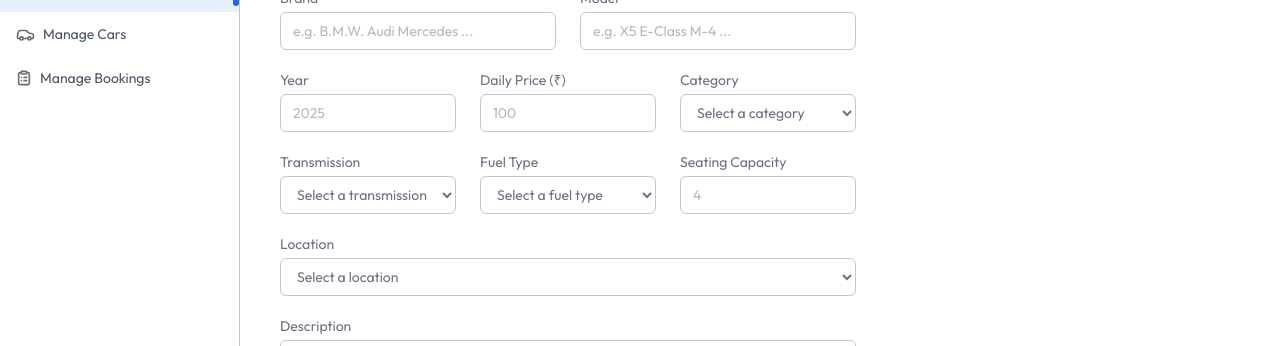
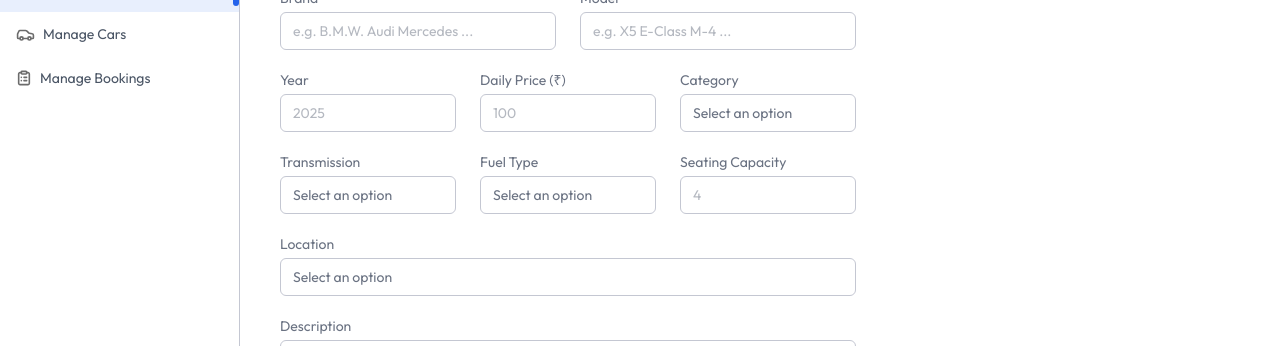
Before and after one commit to bharat-code99/car-rental, a React (Vite) app in the folder frontend/: page /owner/add-car in a window 1280 px wide. Shown: the part 281-627 px from the top of the page. Built offline with nearby package versions, Linux system fonts and the light colour scheme.

Commit message:
Completed Frontend

```diff
--- a/frontend/src/App.tsx
+++ b/frontend/src/App.tsx
@@ -3,6 +3,7 @@ import Navbar from "./components/Navbar";
 import { Route, Routes, useLocation } from "react-router";
 import Footer from "./components/Footer";
 import Loader from "./components/Loader";
+import Login from "./components/Login";
 
 const Home = lazy(() => import("./pages/Home"));
 const CarDetails = lazy(() => import("./pages/CarDetails"));
@@ -15,11 +16,12 @@ const ManageBookings = lazy(() => import("./pages/owner/ManageBookings"));
 const AddCar = lazy(() => import("./pages/owner/AddCar"));
 
 export default function App() {
-  const [_, setShowLogin] = useState(false);
+  const [showLogin, setShowLogin] = useState(false);
   const isOwnerPath = useLocation().pathname.startsWith("/owner");
 
   return (
     <>
+      {showLogin && <Login setShowLogin={setShowLogin}/>}
       {!isOwnerPath && <Navbar setShowLogin={setShowLogin} />}
 
       <Suspense fallback={<Loader />}>
--- a/frontend/src/components/CarCard.tsx
+++ b/frontend/src/components/CarCard.tsx
@@ -2,7 +2,6 @@ import { useNavigate } from "react-router";
 import { assets } from "../assets/assets";
 
 export default function CarCard({car}:any){
-  const currency = import.meta.env.VITE_CURRENCY;
   const navigate = useNavigate();
 
   return(
@@ -16,7 +15,7 @@ export default function CarCard({car}:any){
           Available Now
         </p>}
         <div className="absolute bottom-4 right-4 bg-black/80 backdrop-blur-sm text-white px-3 py-2 rounded-lg">
-          <span className="font-semibold">{currency}{car.pricePerDay}</span>
+          <span className="font-semibold">₹{car.pricePerDay}</span>
           <span className="text-sm text-white/80"> / day</span>
         </div>
       </div>
--- /dev/null
+++ b/frontend/src/components/SelectInput.tsx
@@ -0,0 +1,64 @@
+import { useState, useRef, useEffect } from "react";
+
+type OptionsType = {
+  value: string;
+  label: string;
+};
+
+type PropType = {
+  label: string;
+  value: string;
+  onUpdate: (val: string) => void;
+  required: boolean;
+  options: OptionsType[];
+};
+
+export default function SelectInput({ label, value, onUpdate, options }: PropType) {
+  const [open, setOpen] = useState(false);
+  const ref = useRef<HTMLDivElement>(null);
+
+  useEffect(() => {
+    const handleClickOutside = (event: MouseEvent) => {
+      if (ref.current && !ref.current.contains(event.target as Node)) {
+        setOpen(false);
+      }
+    };
+
+    if (open) {
+      document.addEventListener("mousedown", handleClickOutside);
+      return () => document.removeEventListener("mousedown", handleClickOutside);
+    }
+  }, [open]);
+
+  const handleOptionClick = (val: string) => {
+    onUpdate(val);
+    setOpen(false);
+  };
+
+  return (
+    <div className="flex flex-col w-full">
+      <label>{label}</label>
+      <div ref={ref} className="relative">
+        <button
+          onClick={() => setOpen(!open)}
+          className="w-full px-3 py-2 mt-1 border border-borderColor rounded-md outline-none transition-all duration-300 hover:shadow-xs hover:shadow-borderColor text-left bg-white"
+        >
+          {value || "Select an option"}
+        </button>
+        {open && (
+          <div className="absolute top-full left-0 right-0 border border-borderColor bg-white z-10">
+            {options.map((option, idx) => (
+              <div
+                className="w-full px-3 py-2 border-b border-borderColor hover:bg-gray-100 cursor-pointer"
+                key={idx}
+                onClick={() => handleOptionClick(option.value)}
+              >
+                {option.label}
+              </div>
+            ))}
+          </div>
+        )}
+      </div>
+    </div>
+  );
+}
--- /dev/null
+++ b/frontend/src/components/TextInput.tsx
@@ -0,0 +1,33 @@
+import type { ChangeEvent } from "react";
+
+type InputProps = {
+  label: string;
+  type: string;
+  placeholder?: string;
+  required: boolean;
+  value: string;
+  onUpdate: (e: ChangeEvent<HTMLInputElement>) => void;
+};
+
+export default function TextInput({
+  label,
+  type,
+  placeholder,
+  required=false,
+  value,
+  onUpdate,
+}: InputProps) {
+  return (
+    <div className="flex flex-col w-full">
+      <label>{label}</label>
+      <input
+        type={type}
+        placeholder={placeholder}
+        required={required}
+        value={value}
+        onChange={onUpdate}
+        className="px-3 py-2 mt-1 border border-borderColor rounded-md outline-none transition-all duration-300 focus:shadow-xs focus:shadow-borderColor"
+      />
+    </div>
+  );
+}
--- a/frontend/src/pages/CarDetails.tsx
+++ b/frontend/src/pages/CarDetails.tsx
@@ -25,7 +25,6 @@ export default function CarDetails() {
   const [car, setCar] = useState<Car | undefined>();
   const { id } = useParams();
   const navigate = useNavigate();
-  const currency = import.meta.env.VITE_CURRENCY;
 
   useEffect(() => {
     setCar(dummyCarData.find((car) => car._id === id));
@@ -115,8 +114,7 @@ export default function CarDetails() {
           className="shadow-lg h-max sticky top-18 rounded-xl p-6 space-y-6 text-gray-500"
         >
           <p className="flex items-center justify-between text-2xl text-gray-800 font-semibold">
-            {currency}
-            {car.pricePerDay}{" "}
+            ₹{car.pricePerDay}{" "}
             <span className="text-base text-gray-400 font-normal">
               per day
             </span>{" "}
--- a/frontend/src/pages/MyBookings.tsx
+++ b/frontend/src/pages/MyBookings.tsx
@@ -48,7 +48,6 @@ const defalutBookingData = [
 
 export default function MyBookings() {
   const [bookings, setBookings] = useState<BookingData[]>(defalutBookingData);
-  const currency = import.meta.env.VITE_CURRENCY;
   const fetchMyBookings = () => {
     setBookings(dummyMyBookingsData);
   };
@@ -127,8 +126,7 @@ export default function MyBookings() {
               <div className="text-sm text-gray-500 text-right">
                 <p>Total Price</p>
                 <h1 className="text-2xl font-semibold text-primary">
-                  {currency}
-                  {booking.price}
+                  ₹{booking.price}
                 </h1>
                 <p>Booked On {booking.createdAt.split("T")[0]}</p>
               </div>
--- a/frontend/src/pages/owner/AddCar.tsx
+++ b/frontend/src/pages/owner/AddCar.tsx
@@ -1,6 +1,8 @@
-import { useState, type FormEvent } from "react";
+import { useState } from "react";
 import Title from "../../components/owner/Title";
 import { assets } from "../../assets/assets";
+import TextInput from "../../components/TextInput";
+import SelectInput from "../../components/SelectInput";
 
 export default function AddCar() {
   const [image, setImage] = useState<File>();
@@ -17,21 +19,13 @@ export default function AddCar() {
     description: "",
   });
 
-  const onSubmitHandler = async (e: FormEvent<HTMLFormElement>) => {
-    e.preventDefault();
-  };
-
   return (
     <div className="px-4 py-10 md:px-10 flex-1">
       <Title
         title="Add New Car"
         subtitle="Fill in details to list a new car for booking, pricing, availability and car specification."
       />
-      <form
-        action=""
-        onSubmit={onSubmitHandler}
-        className="flex flex-col gap-5 text-gray-500 text-sm mt-6 max-w-xl"
-      >
+      <div className="flex flex-col gap-5 text-gray-500 text-sm mt-6 max-w-xl">
         {/* Car Image */}
         <div className="flex items-center gap-2 w-full">
           <label htmlFor="car-image">
@@ -53,126 +47,107 @@ export default function AddCar() {
 
         {/* Car Brand & Model */}
         <div className="grid grid-cols-1 md:grid-cols-2 gap-6">
-          <div className="flex flex-col w-full">
-            <label htmlFor="">Brand</label>
-            <input
+          <TextInput
+            label="Brand"
+            value={car.brand}
+            onUpdate={(e: React.ChangeEvent<HTMLInputElement>) => setCar({ ...car, brand: e.target.value })}
+            required
             type="text"
             placeholder="e.g. B.M.W. Audi Mercedes ..."
+          />
+          <TextInput
+            label="Model"
+            value={car.model}
+            onUpdate={(e: React.ChangeEvent<HTMLInputElement>) => setCar({ ...car, model: e.target.value })}
             required
-              className="px-3 py-2 mt-1 border border-borderColor rounded-md outline-none transition-all duration-300 focus:shadow-xs focus:shadow-borderColor"
-              value={car.brand}
-              onChange={(e) => setCar({ ...car, brand: e.target.value })}
-            />
-          </div>
-          <div className="flex flex-col w-full">
-            <label htmlFor="">Model</label>
-            <input
             type="text"
             placeholder="e.g. X5 E-Class M-4 ..."
-              required
-              className="px-3 py-2 mt-1 border border-borderColor rounded-md outline-none transition-all duration-300 focus:shadow-xs focus:shadow-borderColor"
-              value={car.model}
-              onChange={(e) => setCar({ ...car, model: e.target.value })}
           />
-          </div>
         </div>
 
         {/* Car Year, Price, Category */}
         <div className="grid grid-cols-1 sm:grid-cols-2 md:grid-cols-3 gap-6">
-          <div className="flex flex-col w-full">
-            <label>Year</label>
-            <input
+          <TextInput
+            label="Year"
+            value={car.year}
+            onUpdate={(e: React.ChangeEvent<HTMLInputElement>) => setCar({ ...car, year: e.target.value })}
+            required
             type="text"
             placeholder="2025"
+          />
+          <TextInput
+            label="Daily Price (₹)"
+            value={car.pricePerDay}
+            onUpdate={(e: React.ChangeEvent<HTMLInputElement>) => setCar({ ...car, pricePerDay: e.target.value })}
             required
-              className="px-3 py-2 mt-1 border border-borderColor rounded-md outline-none transition-all duration-300 focus:shadow-xs focus:shadow-borderColor"
-              value={car.year}
-              onChange={(e) => setCar({ ...car, year: e.target.value })}
-            />
-          </div>
-          <div className="flex flex-col w-full">
-            <label>Daily Price (₹)</label>
-            <input
             type="text"
             placeholder="100"
+          />
+          <SelectInput
+            label="Category"
+            onUpdate={(val: string) => setCar({ ...car, category: val })}
             required
-              className="px-3 py-2 mt-1 border border-borderColor rounded-md outline-none transition-all duration-300 focus:shadow-xs focus:shadow-borderColor"
-              value={car.pricePerDay}
-              onChange={(e) => setCar({ ...car, pricePerDay: e.target.value })}
+            value={car.category}
+            options={[
+              {value: "", label:"Select a category"},
+              {value: "suv", label:"SUV"},
+              {value: "sedan", label:"Sedan"},
+              {value: "van", label:"Van"},
+            ]}
           />
-          </div>
-          <div className="flex flex-col w-full">
-            <label>Category</label>
-            <select
-              className="px-3 py-2 mt-1 border border-borderColor rounded-md outline-none transition-all duration-300 focus:shadow-xs focus:shadow-borderColor"
-              value={car.category}
-              onChange={(e) => setCar({ ...car, category: e.target.value })}
-            >
-              <option value="">Select a category</option>
-              <option value="suv">SUV</option>
-              <option value="sedan">Sedan</option>
-              <option value="van">Van</option>
-            </select>
-          </div>
         </div>
 
         {/* Car Transmission, Fuel Type, Seating Capacity */}
         <div className="grid grid-cols-1 sm:grid-cols-2 md:grid-cols-3 gap-6">
-          <div className="flex flex-col w-full">
-            <label>Transmission</label>
-            <select
-              className="px-3 py-2 mt-1 border border-borderColor rounded-md outline-none transition-all duration-300 focus:shadow-xs focus:shadow-borderColor"
+          <SelectInput
+            label="Transmission"
+            onUpdate={(val: string) => setCar({ ...car, transmission: val })}
+            required
             value={car.transmission}
-              onChange={(e) => setCar({ ...car, transmission: e.target.value })}
-            >
-              <option value="">Select a transmission</option>
-              <option value="automatic">Automatic</option>
-              <option value="manual">Manual</option>
-              <option value="semi-automatic">Semi-Automatic</option>
-            </select>
-          </div>
-          <div className="flex flex-col w-full">
-            <label>Fuel Type</label>
-            <select
-              className="px-3 py-2 mt-1 border border-borderColor rounded-md outline-none transition-all duration-300 focus:shadow-xs focus:shadow-borderColor"
+            options={[
+              {value: "", label:"Select a transmission"},
+              {value: "automatic", label:"Automatic"},
+              {value: "manual", label:"Manual"},
+              {value: "semi-automatic", label:"Semi-Automatic"},
+            ]}
+          />
+          <SelectInput
+            label="Fuel Type"
+            onUpdate={(val: string) => setCar({ ...car, fuel_type: val })}
+            required
             value={car.fuel_type}
-              onChange={(e) => setCar({ ...car, fuel_type: e.target.value })}
-            >
-              <option value="">Select a fuel type</option>
-              <option value="diesel">Diesel</option>
-              <option value="petrol">Petrol</option>
-              <option value="electric">Electric</option>
-              <option value="hybrid">Hybrid</option>
-            </select>
-          </div>
-          <div className="flex flex-col w-full">
-            <label>Seating Capacity</label>
-            <input
+            options={[
+              {value: "", label:"Select a fuel-type"},
+              {value: "diesel", label:"Diesel"},
+              {value: "petrol", label:"Petrol"},
+              {value: "electric", label:"Electric"},
+              {value: "hybrid", label:"Hybrid"},
+            ]}
+          />
+          <TextInput
+            label="Seating Capacity"
+            value={car.searing_capacity}
+            onUpdate={(e: React.ChangeEvent<HTMLInputElement>) => setCar({ ...car, searing_capacity: e.target.value })}
+            required
             type="text"
             placeholder="4"
-              required
-              className="px-3 py-2 mt-1 border border-borderColor rounded-md outline-none transition-all duration-300 focus:shadow-xs focus:shadow-borderColor"
-              value={car.searing_capacity}
-              onChange={(e) => setCar({ ...car, searing_capacity: e.target.value })}
           />
-          </div>
         </div>
 
         {/* Car Location */}
-        <div className="flex flex-col w-full">
-          <label>Location</label>
-          <select
-            className="px-3 py-2 mt-1 border border-borderColor rounded-md outline-none transition-all duration-300 focus:shadow-xs focus:shadow-borderColor"
+        <SelectInput
+            label="Location"
+            onUpdate={(val: string) => setCar({ ...car, location: val })}
+            required
             value={car.location}
-            onChange={(e) => setCar({ ...car, location: e.target.value })}
-          >
-            <option value="">Select a location</option>
-            <option value="new york">New York</option>
-            <option value="los angeles">Los Angeles</option>
-            <option value="houston">Houston</option>
-            <option value="chicago">Chicago</option>
-          </select>
-        </div>
+            options={[
+              {value: "", label:"Select a location"},
+              {value: "new york", label:"New York"},
+              {value: "los angeles", label:"Los Angeles"},
+              {value: "houston", label:"Houston"},
+              {value: "chicago", label:"Chicago"},
+            ]}
+          />
 
         {/* Car Description */}
         <div className="flex flex-col w-full">
@@ -182,8 +157,8 @@ export default function AddCar() {
             placeholder="e.g. A luxurious SUV with a spacious interior and a powerful engine."
             required
             className="px-3 py-2 mt-1 border border-borderColor rounded-md outline-none transition-all duration-300 focus:shadow-xs focus:shadow-borderColor"
-            value={car.searing_capacity}
-            onChange={(e) => setCar({ ...car, searing_capacity: e.target.value })}
+            value={car.description}
+            onChange={(e) => setCar({ ...car, description: e.target.value })}
           ></textarea>
         </div>
 
@@ -191,7 +166,7 @@ export default function AddCar() {
           <img src={assets.tick_icon} />
           List Your Car
         </button>
-      </form>
+      </div>
     </div>
   );
 }
--- a/frontend/src/pages/owner/Dashboard.tsx
+++ b/frontend/src/pages/owner/Dashboard.tsx
@@ -3,7 +3,6 @@ import { assets, dummyDashboardData } from "../../assets/assets";
 import Title from "../../components/owner/Title";
 
 export default function Dashboard() {
-  const CURRENCY = import.meta.env.VITE_CURRENCY
 
   const [data, setData] = useState<any>({
     totalCars: 0,
@@ -76,7 +75,7 @@ export default function Dashboard() {
                 </div>
               </div>
               <div className="flex items-center gap-2 font-medium">
-                <p className="text-sm text-gray-500">{CURRENCY}{booking.price}</p>
+                <p className="text-sm text-gray-500">₹{booking.price}</p>
                 <p className="px-3 py-0.5 border border-borderColor rounded-full text-sm">{booking.status}</p>
               </div>
             </div>
@@ -87,7 +86,7 @@ export default function Dashboard() {
         <div className="p-4 md:p-6 mb-6 border border-borderColor rounded-md w-full md:max-w-xs">
           <h1 className="text-lg font-medium">Monthly Revenue</h1>
           <p className="text-gray-500">Revenue for current month</p>
-          <p className="text-3xl mt-6 font-semibold text-primary">{CURRENCY}{data.monthlyRevenue}</p>
+          <p className="text-3xl mt-6 font-semibold text-primary">₹{data.monthlyRevenue}</p>
         </div>
       </div>
 
```
Also changed, not shown: frontend/src/components/Login.tsx (added, +137 -0 lines), 1 other file (tests, documents, lock files or other folders). Lines whose indentation alone changed are shown as unchanged.
